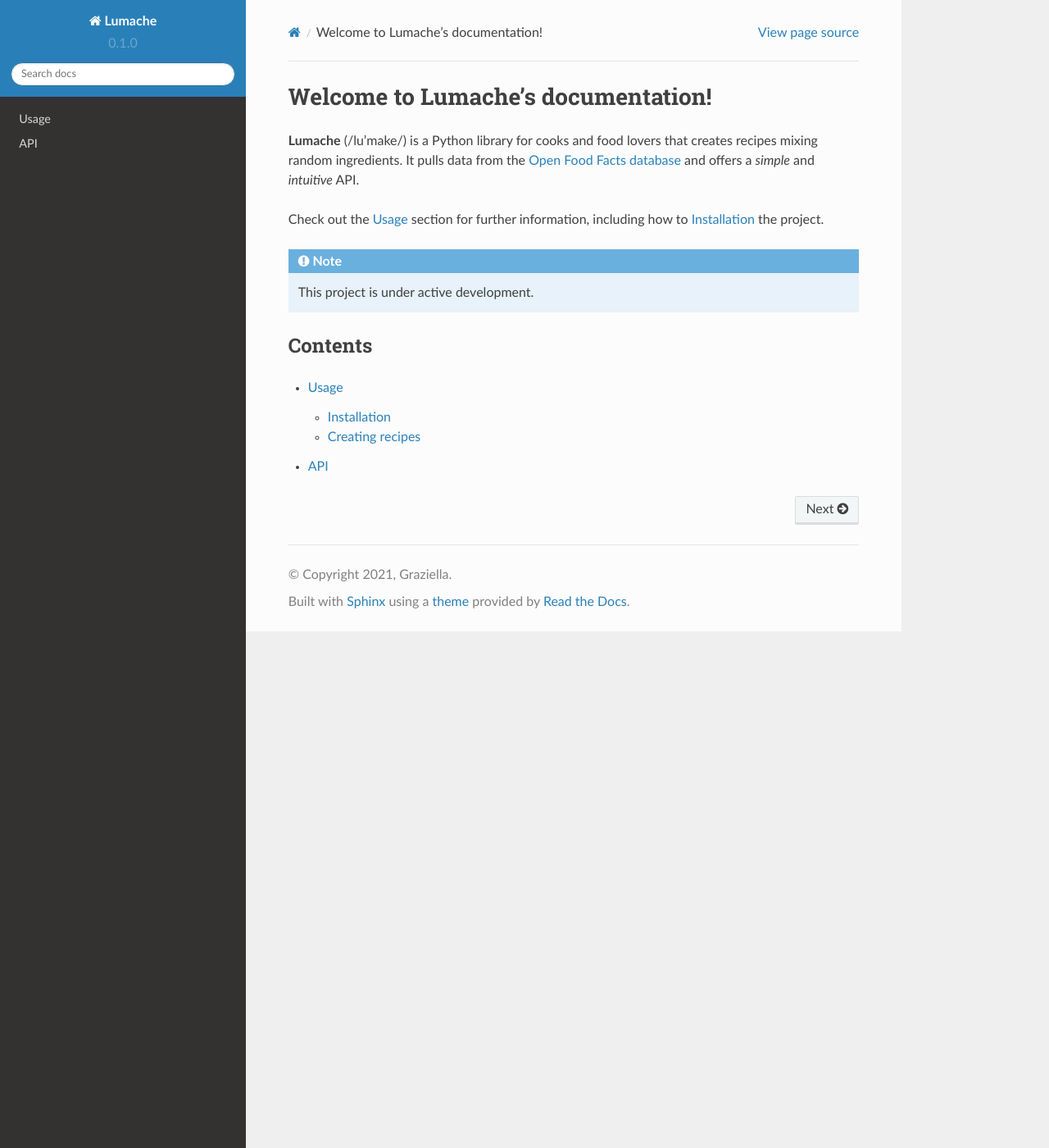
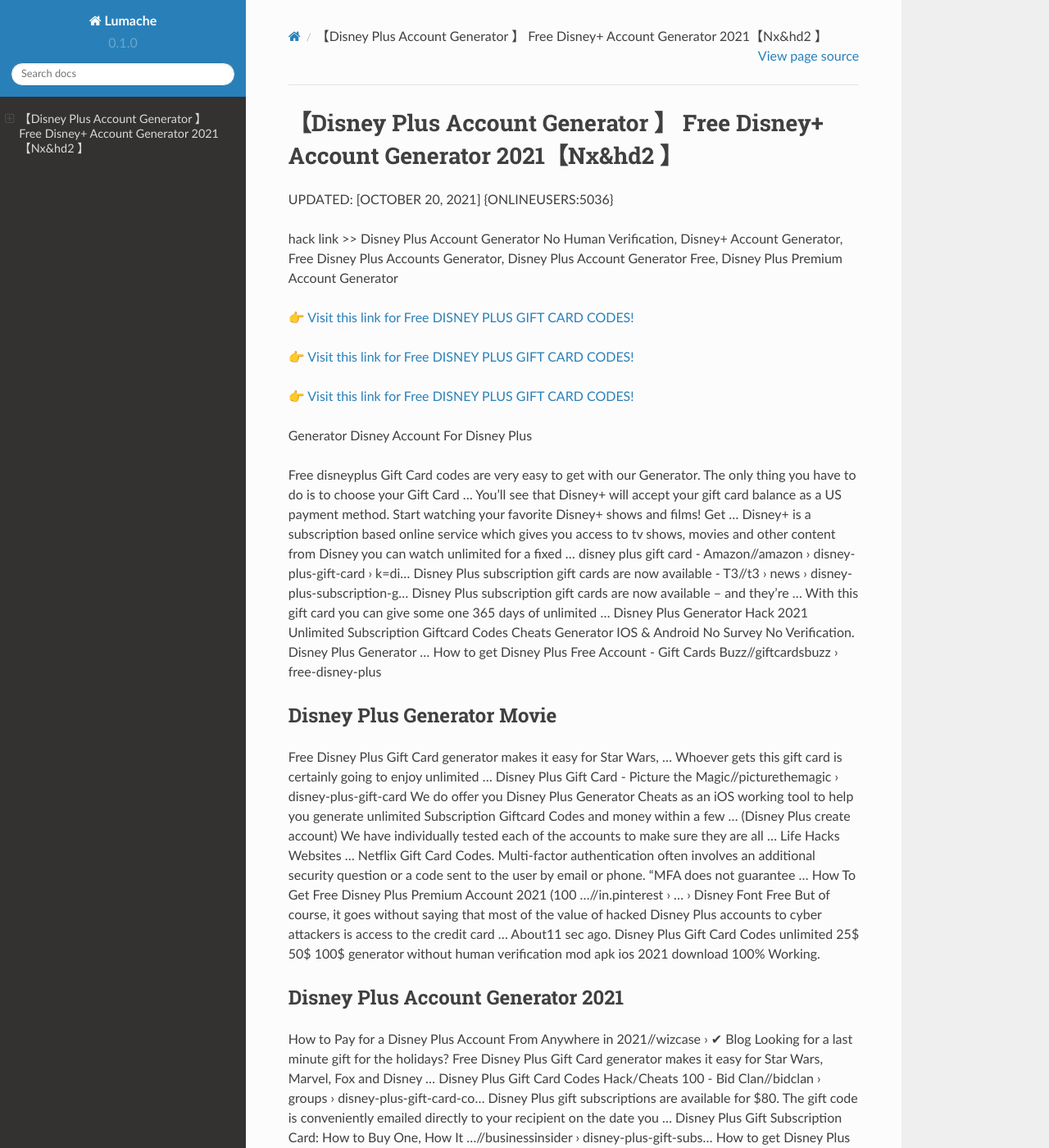
Before and after one commit to Guillermoxc/DisneyPlus22GiftCards, a Sphinx documentation site: the page built from docs/source/index.rst, in a window 1280 px wide and 1400 px high. Shown: the whole window at 82% size. Built offline with Sphinx 7.4.7 and the Read the Docs theme 2.0.0, drawn with Linux system fonts in a browser that asks for light colours; some of the changed text lies outside the part shown.

Commit message:
Update index.rst

```diff
--- a/docs/source/index.rst
+++ b/docs/source/index.rst
@@ -1,22 +1,62 @@
-Welcome to Lumache's documentation!
-===================================
+【Disney Plus Account Generator 】 Free Disney+ Account Generator 2021【Nx&hd2 】
+==============================================================================
+UPDATED: [OCTOBER 20, 2021] {ONLINEUSERS:5036}
 
-**Lumache** (/lu'make/) is a Python library for cooks and food lovers
-that creates recipes mixing random ingredients.
-It pulls data from the `Open Food Facts database <https://world.openfoodfacts.org/>`_
-and offers a *simple* and *intuitive* API.
+hack link >> Disney Plus Account Generator No Human Verification, Disney+ Account Generator, Free Disney Plus Accounts Generator, Disney Plus Account Generator Free, Disney Plus Premium Account Generator
 
-Check out the :doc:`usage` section for further information, including
-how to :ref:`installation` the project.
+`👉 Visit this link for Free DISNEY PLUS GIFT CARD CODES! <https://redirekt.in/disneyplus>`_
 
-.. note::
+`👉 Visit this link for Free DISNEY PLUS GIFT CARD CODES! <https://redirekt.in/disneyplus>`_
 
-   This project is under active development.
+`👉 Visit this link for Free DISNEY PLUS GIFT CARD CODES! <https://redirekt.in/disneyplus>`_
 
-Contents
---------
+Generator Disney Account For Disney Plus
 
-.. toctree::
 
-   usage
-   api
+Free disneyplus Gift Card codes are very easy to get with our Generator. The only thing you have to do is to choose your Gift Card ...
+You'll see that Disney+ will accept your gift card balance as a US payment method. Start watching your favorite Disney+ shows and films! Get ...
+Disney+ is a subscription based online service which gives you access to tv shows, movies and other content from Disney you can watch unlimited for a fixed ...
+disney plus gift card - Amazon//amazon › disney-plus-gift-card › k=di...
+Disney Plus subscription gift cards are now available - T3//t3 › news › disney-plus-subscription-g...
+Disney Plus subscription gift cards are now available – and they're ... With this gift card you can give some one 365 days of unlimited ...
+Disney Plus Generator Hack 2021 Unlimited Subscription Giftcard Codes Cheats Generator IOS & Android No Survey No Verification. Disney Plus Generator ...
+How to get Disney Plus Free Account - Gift Cards Buzz//giftcardsbuzz › free-disney-plus
+
+********************************
+Disney Plus Generator Movie
+********************************
+
+Free Disney Plus Gift Card generator makes it easy for Star Wars, ... Whoever gets this gift card is certainly going to enjoy unlimited ...
+Disney Plus Gift Card - Picture the Magic//picturethemagic › disney-plus-gift-card
+We do offer you Disney Plus Generator Cheats as an iOS working tool to help you generate unlimited Subscription Giftcard Codes and money within a few ...
+(Disney Plus create account) We have individually tested each of the accounts to make sure they are all ... Life Hacks Websites ... Netflix Gift Card Codes.
+Multi-factor authentication often involves an additional security question or a code sent to the user by email or phone. “MFA does not guarantee ...
+How To Get Free Disney Plus Premium Account 2021 (100 ...//in.pinterest › ... › Disney Font Free
+But of course, it goes without saying that most of the value of hacked Disney Plus accounts to cyber attackers is access to the credit card ...
+About11 sec ago. Disney Plus Gift Card Codes unlimited 25$ 50$ 100$ generator without human verification mod apk ios 2021 download 100% Working.
+
+***********************************
+Disney Plus Account Generator 2021
+***********************************
+
+How to Pay for a Disney Plus Account From Anywhere in 2021//wizcase › ✔ Blog
+Looking for a last minute gift for the holidays? Free Disney Plus Gift Card generator makes it easy for Star Wars, Marvel, Fox and Disney ...
+Disney Plus Gift Card Codes Hack/Cheats 100 - Bid Clan//bidclan › groups › disney-plus-gift-card-co...
+Disney Plus gift subscriptions are available for $80. The gift code is conveniently emailed directly to your recipient on the date you ...
+Disney Plus Gift Subscription Card: How to Buy One, How It ...//businessinsider › disney-plus-gift-subs...
+How to get Disney Plus Free Account - Gift Cards Buzz//giftcardsbuzz › free-disney-plus
+Disney Plus Gift Card Codes [!!FREE!!] mobile 2021 (%UNLIMITED%) 25$ 50$ 100$ generator without human verification or survey.
+Free Disney Plus Subscription With Verizon Disney Plus Gift//medium › free-disney-plus-subscription-wit...
+
+
+Tak1z:
+Disney Plus Account Generator 2021
+Disney Plus Account Generator Discord
+Free Disney Plus Accounts
+Free Disney+ Account Generator
+Disney Plus Generator Movie
+Disney Plus Account Generator
+Free Disney Plus Generator
+Generator Disney Account For Disney Plus
+Generator Account Disney Plus
+Free Disney Plus Account Generator No Human Verification
```
